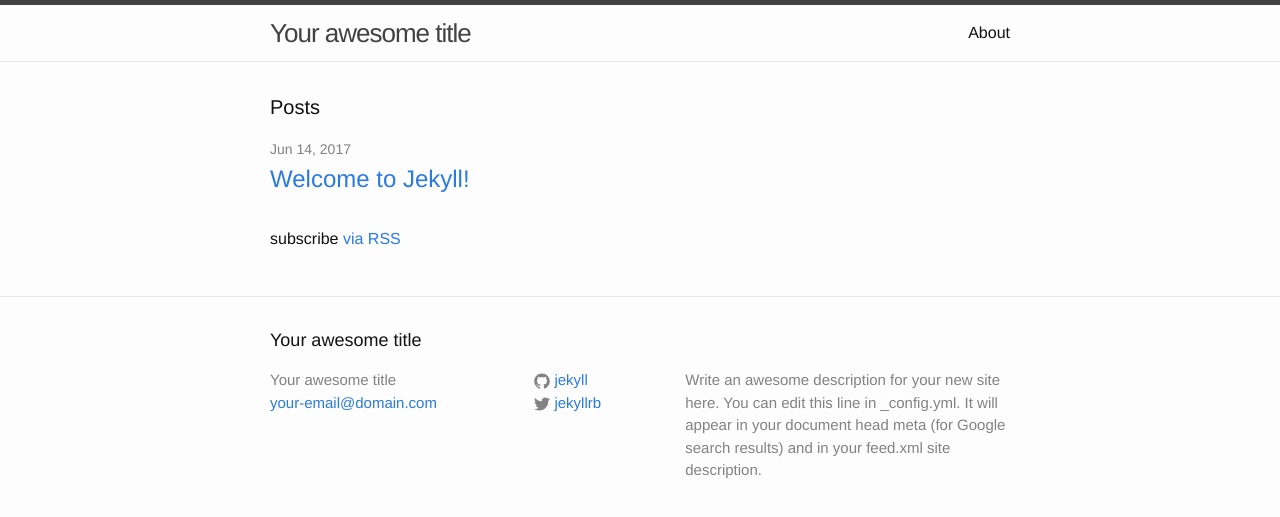
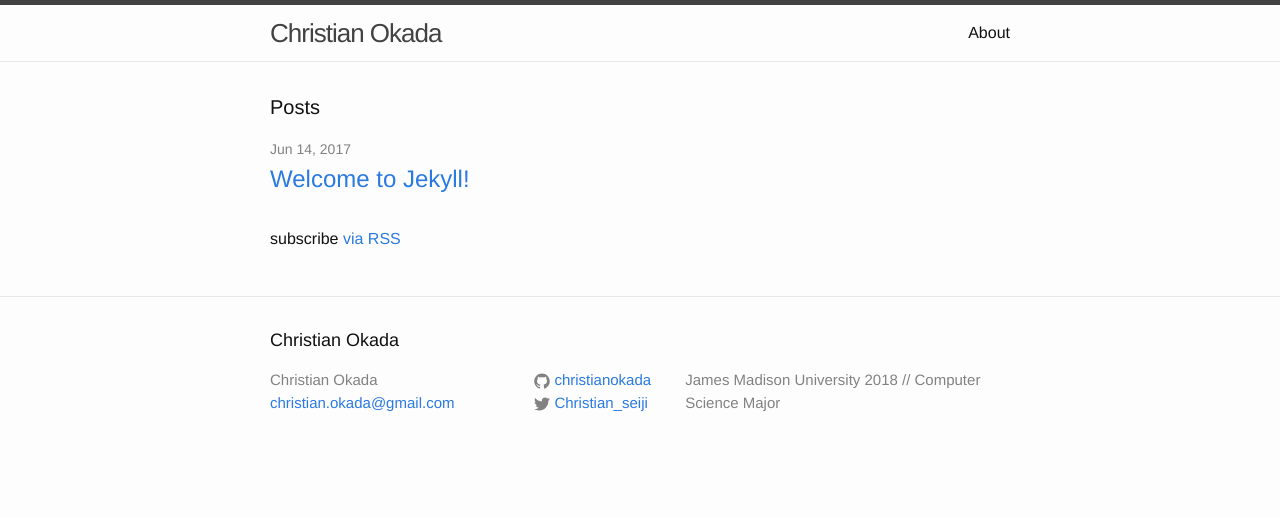
Before and after one commit to christianokada/christianokada.github.io, a Jekyll site: the page built from index.html, in a window 1280 px wide. Shown: the top 517 px of the page. Built offline with Jekyll 4.4.1, drawn with Linux system fonts in a browser that asks for light colours.

Commit message:
Create _config.yml

```diff
--- a/_config.yml
+++ b/_config.yml
@@ -6,16 +6,14 @@
 # 'jekyll serve'. If you change this file, please restart the server process.
 
 # Site settings
-title: Your awesome title
-email: your-email@domain.com
+title: Christian Okada
+email: christian.okada@gmail.com
 description: > # this means to ignore newlines until "baseurl:"
-  Write an awesome description for your new site here. You can edit this
-  line in _config.yml. It will appear in your document head meta (for
-  Google search results) and in your feed.xml site description.
+  James Madison University 2018 // Computer Science Major
 baseurl: "" # the subpath of your site, e.g. /blog
 url: "http://yourdomain.com" # the base hostname & protocol for your site
-twitter_username: jekyllrb
-github_username:  jekyll
+twitter_username: Christian_seiji
+github_username:  christianokada
 
 # Build settings
 markdown: kramdown
```
